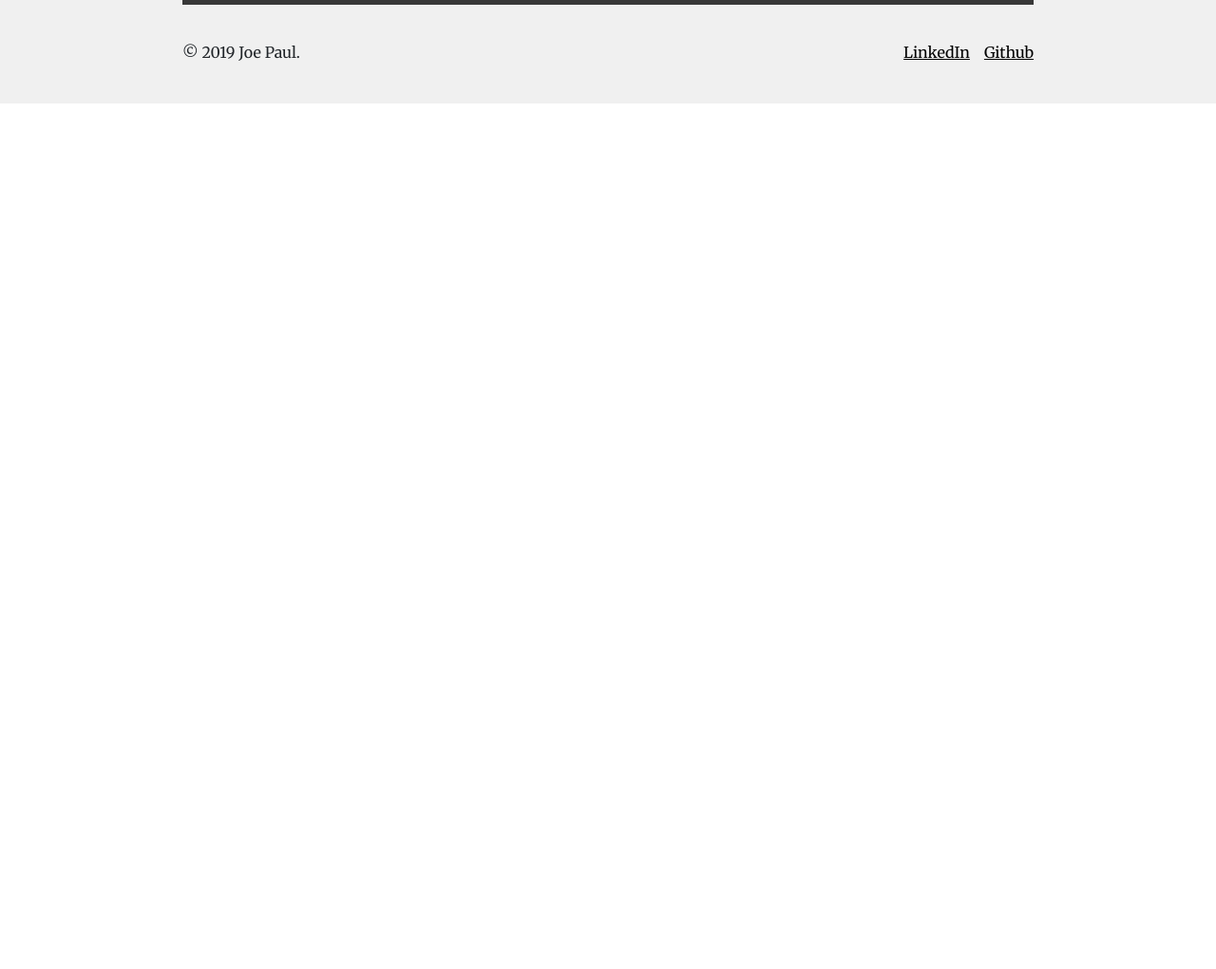
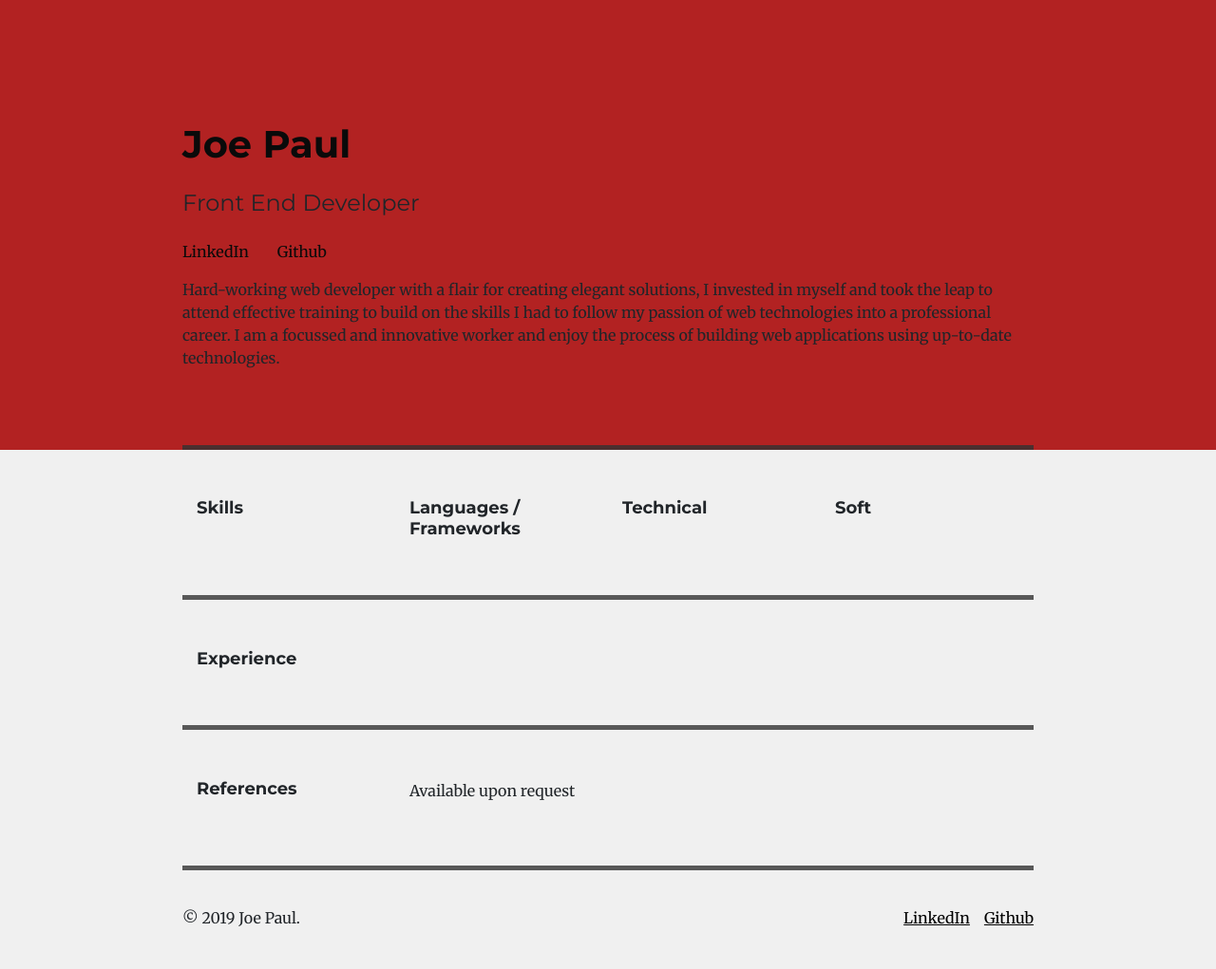
Before and after one commit to jpaul24/new_portfolio, a website: page app/cv.html in a window 1280 px wide. Shown: the whole page at 95% size. Before the commit the page ends 800 px from the top, so only its background shows below. Drawn offline with nearby package versions, Linux system fonts and the light colour scheme.

Commit message:
outlay for the cv

```diff
--- a/app/cv.html
+++ b/app/cv.html
@@ -7,9 +7,54 @@
     <title>Joe Paul | CV</title>
     <script src="https://kit.fontawesome.com/58b6b4b1e1.js" crossorigin="anonymous"></script>
   </head>
-  <body>
-    <section>
+  <body class="cv">
+    <section class="cv-head">
+      <div class="my-container header-cv">
+        <a href="index.html"><h2><strong>Joe Paul</strong></h2></a>
+        <h3>Front End Developer</h3>
+        <div class="social-links">
+          <a target="_blank" href="https://www.linkedin.com/in/joe-m-paul/"><p>LinkedIn</p></a>
+          <a target="_blank" href="https://github.com/jpaul24"><p>Github</p></a>
+        </div>
 
+        <p>Hard-working web developer with a flair for creating elegant solutions, I invested in myself and took the leap to attend effective training to build on the skills I had to follow my passion of web technologies into a professional career. I am a focussed and innovative worker and enjoy the process of building web applications using up-to-date technologies.</p>
+      </div>
+    </section>
+    <section class="skills">
+      <div class="my-container row skills-cv cv-pad">
+        <div class="col-12 col-lg-3">
+          <h4><strong>Skills</strong></h4>
+        </div>
+        <div class="col-12 col-lg-3">
+          <h4><strong>Languages / Frameworks</strong></h4>
+        </div>
+        <div class="col-12 col-lg-3">
+          <h4><strong>Technical</strong></h4>
+        </div>
+        <div class="col-12 col-lg-3">
+          <h4><strong>Soft</strong></h4>
+        </div>
+      </div>
+    </section>
+    <section class="experience">
+      <div class="my-container row cv-pad">
+        <div class="col-12 col-md-3">
+          <h4><strong>Experience</strong></h4>
+        </div>
+        <div class="col-12 col-md-9">
+
+        </div>
+      </div>
+    </section>
+    <section class="references">
+      <div class="my-container row ref-pad">
+        <div class="col-12 col-md-3">
+          <h4><strong>References</strong></h4>
+        </div>
+        <div class="col-12 col-md-9">
+          <p>Available upon request</p>
+        </div>
+      </div>
     </section>
     <footer class="site-footer">
       <section class="my-container footer-layout">
@@ -22,5 +67,7 @@
         </div>
       </section>
     </footer>
+    <script src="https://stackpath.bootstrapcdn.com/bootstrap/4.3.1/js/bootstrap.bundle.min.js"></script>
+    <script src="js/script.js"></script>
   </body>
 </html>
--- a/app/scss/cv.scss
+++ b/app/scss/cv.scss
@@ -0,0 +1,42 @@
+.cv {
+  background: #F0F0F0;
+}
+.cv-head {
+  background: firebrick;
+}
+.header-cv {
+  padding: 10% 0 5% 0;
+  border-bottom: 5px solid rgba(50, 50, 50, 0.8);
+}
+
+a {
+  color: rgb(10, 10, 10);
+  &:hover {
+    color: rgb(30, 30, 30);
+  }
+}
+.skills {
+  background: #F0F0F0;
+}
+.skills-cv {
+
+}
+
+.cv h4 {
+  font-size: 18px;
+}
+
+.cv-pad {
+  border-bottom: 5px solid rgba(50, 50, 50, 0.8);
+  padding: 4% 0;
+}
+.ref-pad {
+  padding: 4% 0;
+}
+
+.social-links {
+  display: flex;
+  a {
+    padding-right: 30px;
+  }
+}
--- a/app/scss/styles.scss
+++ b/app/scss/styles.scss
@@ -12,6 +12,7 @@ $danger: firebrick;
 h1, h2, h3, h4 {
   font-family: "Montserrat", sans-serif;
 }
+
 
 html, body {
   overflow-x: hidden;
@@ -36,7 +37,7 @@ p {
 
 .site-footer .footer-layout {
   padding: 3% 0 2% 0;
-  border-top: 5px solid rgba(10, 10, 10, 0.8);
+  border-top: 5px solid rgba(50, 50, 50, 0.8);
 }
 
 .site-footer {
```
Also changed, not shown: app/index.html (+1 -1 lines), app/css/cv.css, app/css/styles.css.
